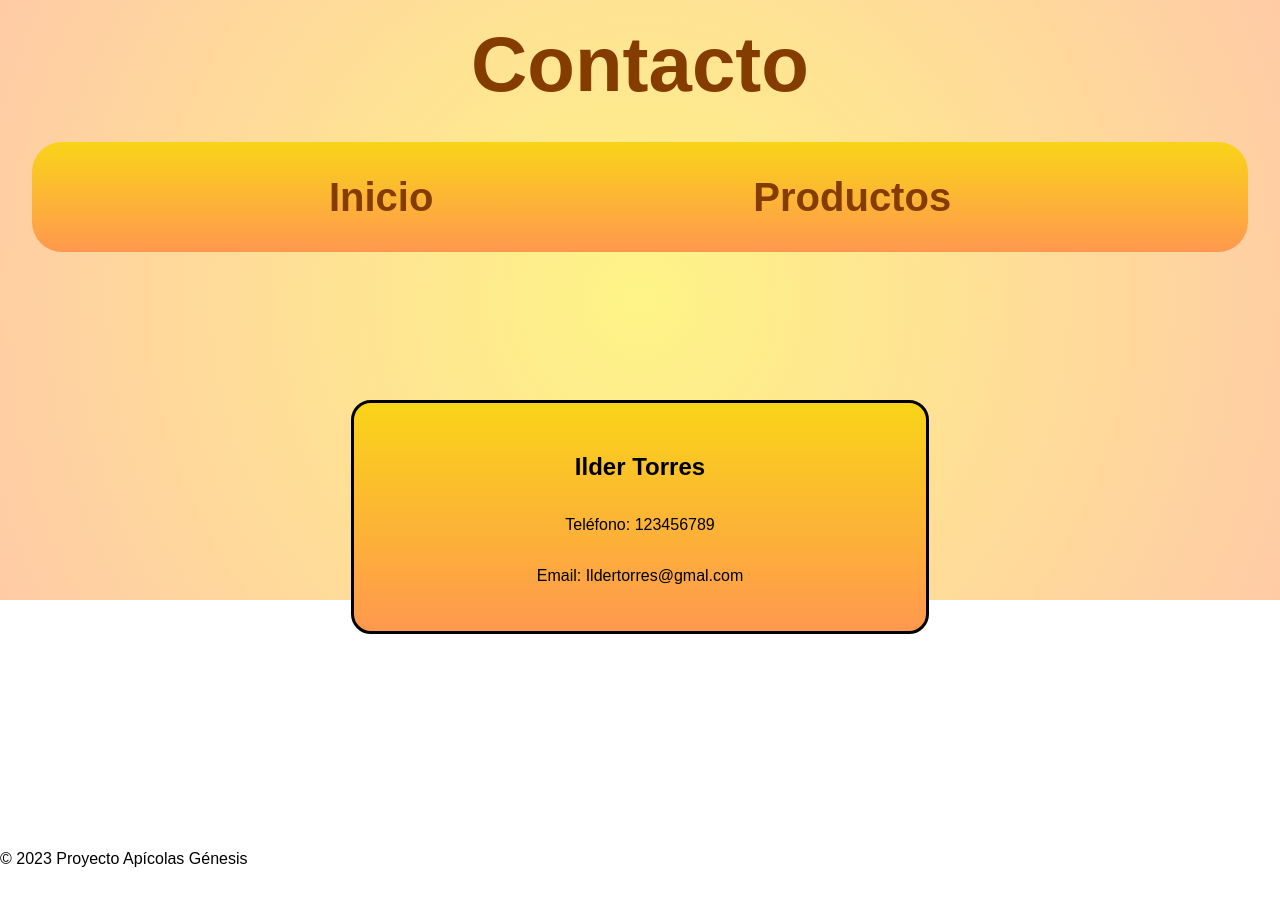
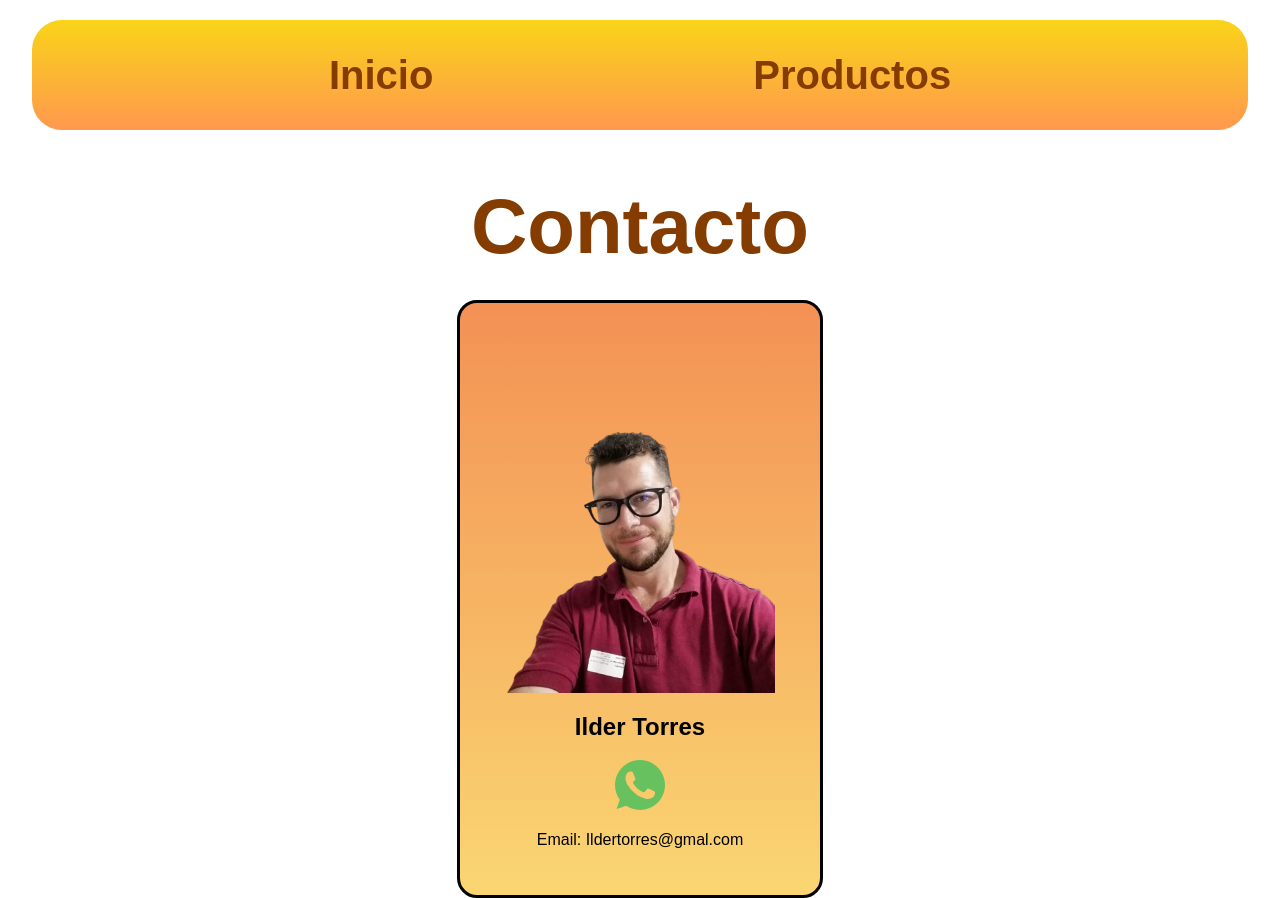
Before and after one commit to DanielFelipeRestrepoOrtega/Apicolas-Genesis, a plain HTML site: page contacto.html in a window 1280 px wide. Shown: the top 898 px of the page. Drawn offline with Linux system fonts and the light colour scheme.

Commit message:
actualizacion
en conctactanos

```diff
--- a/contacto.html
+++ b/contacto.html
@@ -7,19 +7,21 @@
     <link rel="stylesheet" href="style.css">
     <link rel="stylesheet" href="normalize.css">
 </head >
-<body>
-    <header>
-        <h1>Contacto</h1>
-         <nav class="nav">
+<body class="bodyContac">
+    <header class="headercontact">
+        <nav class="nav niv">
         <a href="index.html">Inicio</a>
         <a href="productos.html">Productos</a>
     </nav>
+     <h1>Contacto</h1>
     </header>
-    <main>
+    <main class="maincontact">
         <section class="sectionContacto">
+            <img src="img/Ilder.png">
             <h2>Ilder Torres</h2>
-            <p>Teléfono: 123456789</p>
+           <a  href="https://wa.me/573177691039" target="_blank"><img src="img/whatsapp-color-svgrepo-com.svg" width="50px" height="50px" alt="iconwasa"></a>
             <p>Email: Ildertorres@gmal.com</p>
+
         </section>
     </main>
     <footer>
--- a/style.css
+++ b/style.css
@@ -46,7 +46,7 @@ h1{
         font-size: 700% !important;
     } }
 header{
-    background: radial-gradient(circle at center, #fef486, #ffcba6);
+    /* background: radial-gradient(circle at center, #fef486, #ffcba6); */
     height: 600px;
     display: flexbox;
 }
@@ -82,7 +82,7 @@ nav a{
     font-weight: 700;
 }
 .sectionContacto{
-    background:linear-gradient(to top, #ff984f, #f9d418);
+    background:linear-gradient(to top, #fad672, #f39154);
     width: 40%;
     margin: 0 auto;
     padding: 30px;
@@ -90,10 +90,19 @@ nav a{
     flex-direction: column;
     text-align: center;
     position: relative;
-    top: -200px;
+    top: -320px;
     border-radius: 20px;
     border:solid black;
-
-
-
+    width: 300px;
 }
+.sectionContacto img{
+    width: 90%;
+    margin: 0 auto;
+}
+.niv{
+    margin-top: 20px;
+}
+.maincontact{
+    display: flex;
+    gap: 1px;
+}
```
Also changed, not shown: img/Ilder.png (added), img/whatsapp-color-svgrepo-com.svg (added).
